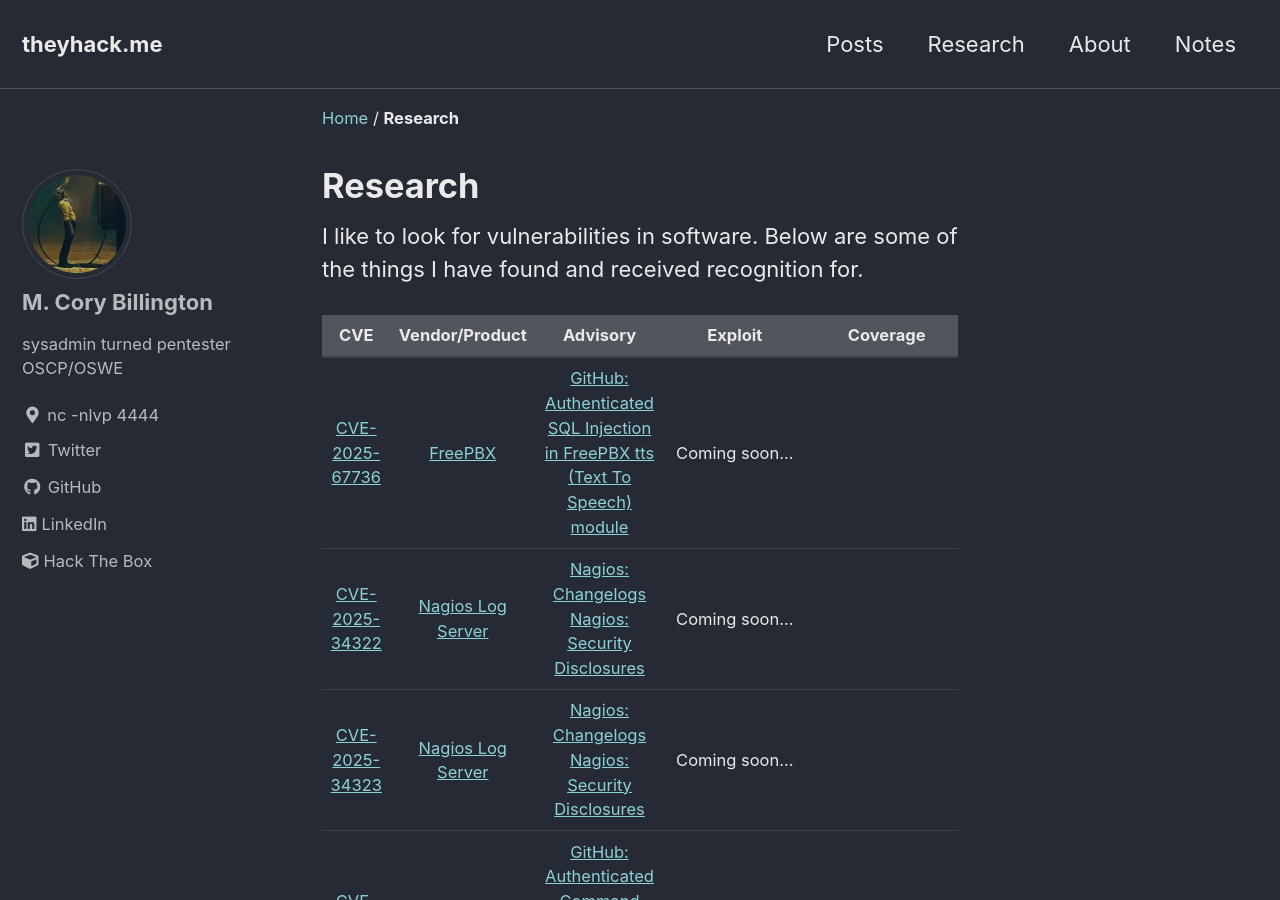
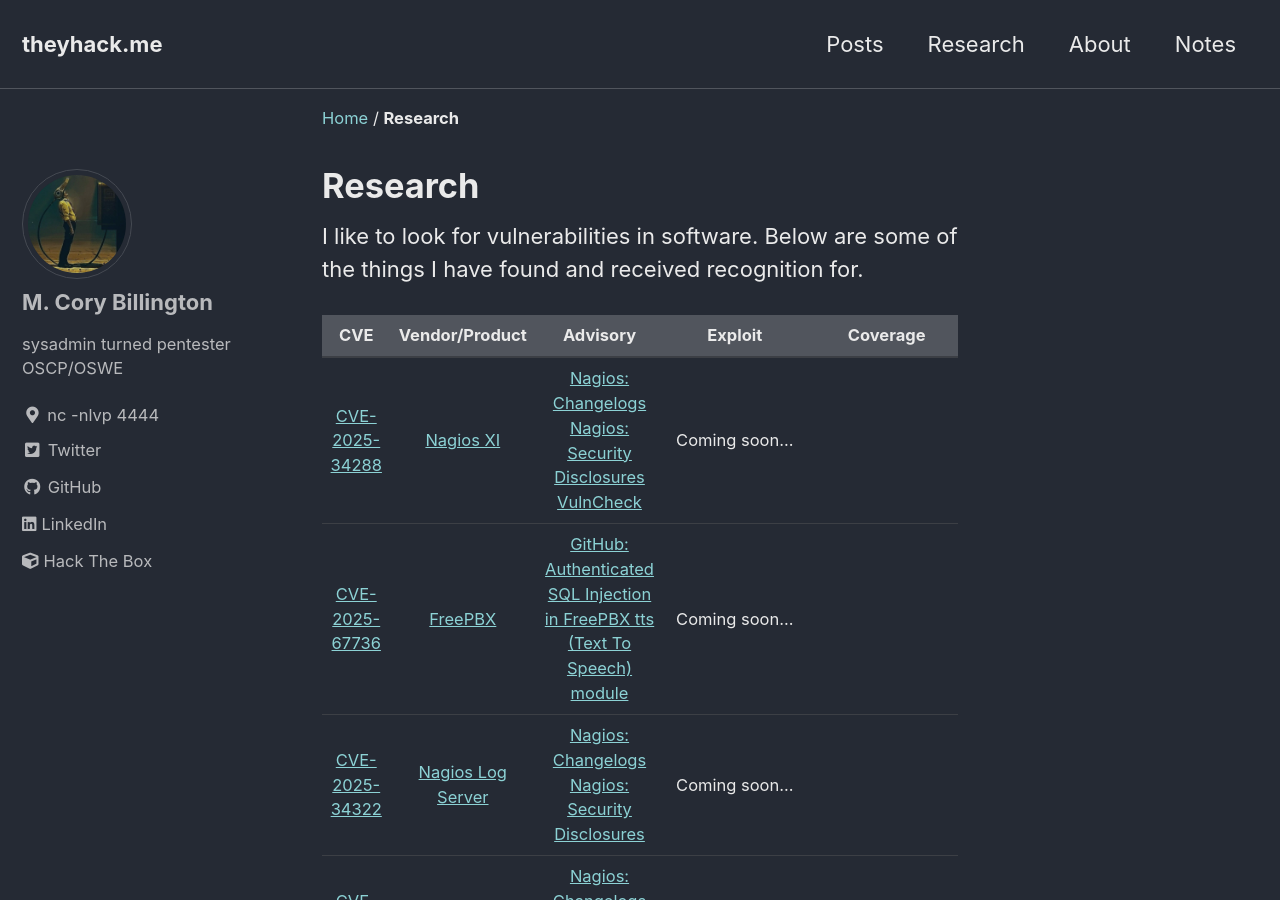
Before and after one commit to mcorybillington/mcorybillington.github.io, a Jekyll site: the page built from _pages/research.md, in a window 1280 px wide and 900 px high. Built offline with Jekyll 4.4.1, drawn with Linux system fonts in a browser that asks for light colours; cached includes are drawn as plain includes.

Commit message:
Add new CVE CVE-2025-34288 to research page
CVE-2025-34288

```diff
--- a/_pages/research.md
+++ b/_pages/research.md
@@ -9,6 +9,7 @@
 
 |  CVE  | Vendor/Product | Advisory  |  Exploit  |  Coverage  |
 | :---: | :-------: | :---------------: | :-------: | :--------: |
+|[CVE-2025-34288](https://www.cve.org/cverecord?id=CVE-2025-34288) | [Nagios XI](https://www.nagios.com/products/nagios-xi/) | [Nagios: Changelogs](https://www.nagios.com/changelog/nagios-xi/2026r1-1/)<br>[Nagios: Security Disclosures](https://www.nagios.com/products/security/)<br>[VulnCheck](https://www.vulncheck.com/advisories/nagios-xi-privilege-escalation-via-writable-php-include-executed-with-sudo) | Coming soon...
 |[CVE-2025-67736](https://www.cve.org/cverecord?id=CVE-2025-67736) | [FreePBX](https://www.freepbx.org/) | [GitHub: Authenticated SQL Injection in FreePBX tts (Text To Speech) module](https://github.com/FreePBX/security-reporting/security/advisories/GHSA-632c-49p9-x7cw) | Coming soon...
 |[CVE-2025-34322](https://www.cve.org/cverecord?id=CVE-2025-34322) | [Nagios Log Server](https://www.nagios.com/products/nagios-log-server/) | [Nagios: Changelogs](https://www.nagios.com/changelog/nagios-log-server/)<br>[Nagios: Security Disclosures](https://www.nagios.com/products/security/#log-server) | Coming soon...
 |[CVE-2025-34323](https://www.cve.org/cverecord?id=CVE-2025-34323) | [Nagios Log Server](https://www.nagios.com/products/nagios-log-server/) | [Nagios: Changelogs](https://www.nagios.com/changelog/nagios-log-server/)<br>[Nagios: Security Disclosures](https://www.nagios.com/products/security/#log-server) | Coming soon...
```
